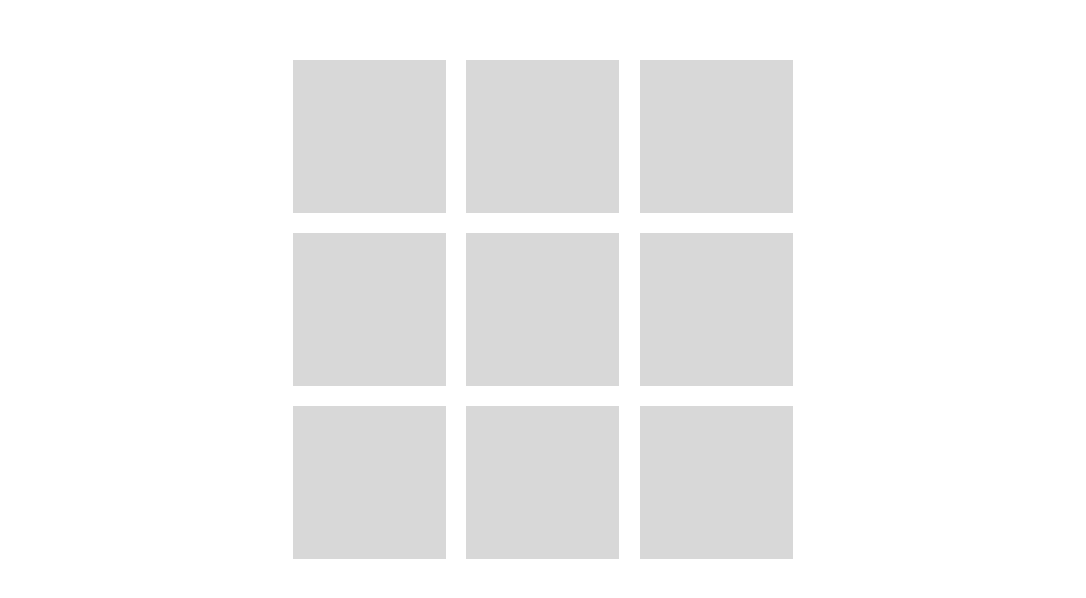
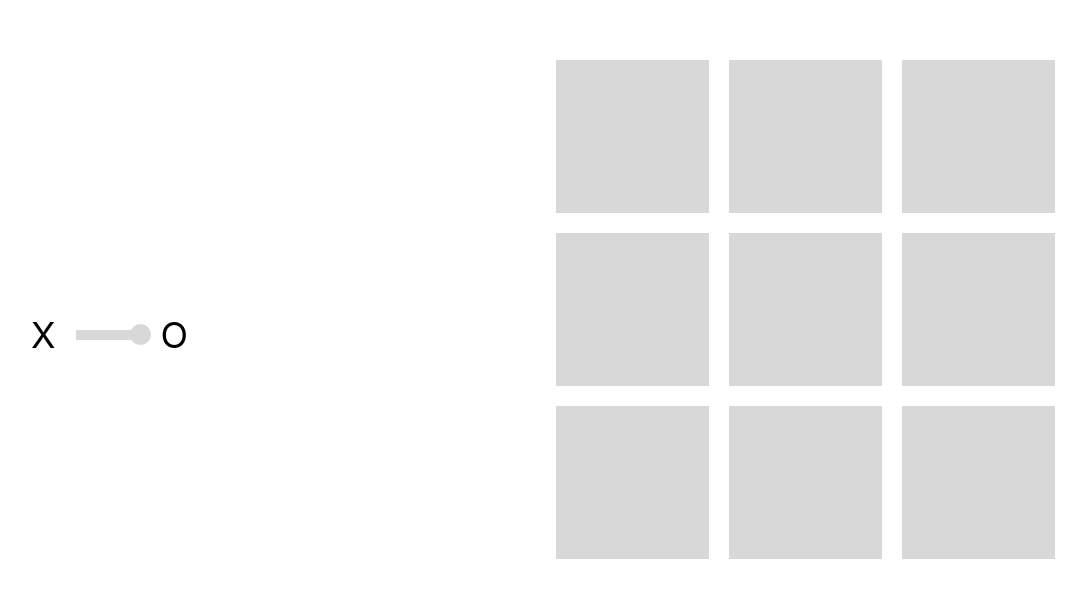
Before and after one commit to AlexandrKirichenko/Tic-Tac-Toe, a React (Create React App) app: page / in a window 1280 px wide. Shown: the part 190-788 px from the top of the page, without its empty margins (97-1183 px from the left). Built offline with nearby package versions, Linux system fonts and the light colour scheme.

Commit message:
refactor helper.js , border add component Move

```diff
--- a/src/components/Board/Board.jsx
+++ b/src/components/Board/Board.jsx
@@ -2,12 +2,12 @@ import React from 'react'
 import './Board.scss'
 import Square from '../Square/Square'
 
-const Board = ({squares, click}) => {
+const Board = ({squares, click, disableColor}) => {
     return (
         <div className="board">
             {
                 squares.map((square, i) => (
-                    <Square key={i} value={square} onClick={() => click(i)} />
+                    <Square key={i} value={square} onClick={() => click(i)} disable = { Boolean( squares ) } />
                         ))
             }
         </div>
--- a/src/components/Button/Button.scss
+++ b/src/components/Button/Button.scss
@@ -1,6 +1,6 @@
 .play__again_btn {
   background-color: var(--color-button);
-  border: 1px solid #979797;
+  border: 1px solid var(--color-border-button);
   font-size: 14px;
   font-style: normal;
   text-decoration: none;
--- a/src/components/Game/Game.jsx
+++ b/src/components/Game/Game.jsx
@@ -3,6 +3,7 @@ import Board from '../Board/Board'
 import {calculateWinner,isBoardFull} from '../../helper'
 import Winner from '../Winner/Winner'
 import './Game.scss'
+import Move from '../Move/Move'
 
 
 const Game = () => {
@@ -25,9 +26,9 @@ const Game = () => {
     }, [board]);
 
     const handleClick = (index) => {
-        if(board[index]) {
-            alert('Ячейка занята')
-        }
+        // if(board[index]) {
+        //     alert('Ячейка занята')
+        // }
         const boardCopy = [...board]
         if (winner || boardCopy[index]) return
 
@@ -42,10 +43,11 @@ const Game = () => {
         setWinner(null);
         setIsDraw(false);
     }
-
+    const disableColor = Boolean(winner || isDraw)
     return (
         <div className="wrapper">
-            <Board squares={board} click={handleClick}/>
+            <Move player={player}/>
+            <Board squares={board} click={handleClick} disableColor={disableColor ? 'all-gray-color': ' '}/>
                 {winner || isDraw ? <Winner winner={winner}  isDraw={isDraw} btnClk={btnClk}/> : null}
         </div>
 
--- a/src/components/Game/Game.scss
+++ b/src/components/Game/Game.scss
@@ -4,3 +4,7 @@
   position: relative;
   padding-top: 150px;
 }
+
+.all-gray-color .color-modificator {
+  color: gray;
+}
--- /dev/null
+++ b/src/components/Move/Move.jsx
@@ -0,0 +1,16 @@
+import React from 'react'
+import './Move.scss'
+
+const Move = ({player}) => {
+    return (
+        <div className="wrapper">
+            <div className="move_dsc color-modificator ">  X</div>
+            <div className="btn__line"></div>
+            <div className="move_dsc color-modificator ">  O </div>
+             <div className="btn__line_round" style={{left: player ? '99px': '30px' }}></div>
+
+        </div>
+    )
+}
+
+export default Move
--- /dev/null
+++ b/src/components/Move/Move.scss
@@ -0,0 +1,29 @@
+.wrapper {
+  display: flex;
+  align-items: center;
+  ////justify-content: revert;
+  position: relative;
+  .move_dsc {
+    font-size: 36px;
+    font-style: normal;
+    text-decoration: none;
+    text-align: left;
+  }
+}
+
+.btn__line {
+  //position: absolute;
+  z-index: 500;
+  height: 10px;
+  width: 65px;
+  background: var(--color-square);
+  margin: 0 20px;
+  &_round {
+    position: absolute;
+    z-index: 1000;
+    height: 21px;
+    width: 21px;
+    border-radius: 50%;
+    background: var(--color-square);
+  }
+}
--- a/src/components/Square/Square.jsx
+++ b/src/components/Square/Square.jsx
@@ -1,9 +1,9 @@
 import React from 'react';
 import './Square.scss';
 
-const Square = ({onClick, value}) => {
+const Square = ({onClick, value, disable, disableColor}) => {
     return (
-        <button className="square" onClick={onClick}>
+        <button className="square" onClick={onClick} disable={disable} disableColor={disableColor}>
             {value}
         </button>
     )
--- a/src/components/Square/Square.scss
+++ b/src/components/Square/Square.scss
@@ -2,7 +2,6 @@
     width: 153px;
     height: 153px;
     background: var(--color-square);
-    border: 3px solid #fff;
     cursor: pointer;
     outline: none;
     display: flex;
@@ -15,7 +14,7 @@
     line-height: 90px;
     font-style: normal;
     text-decoration: none;
-    color: #a2a2a2;
+    //color: #a2a2a2;
     &:hover {
         background: var(--color-onhover);
         transition: .3s all ease;
--- a/src/components/Winner/Winner.scss
+++ b/src/components/Winner/Winner.scss
@@ -11,7 +11,7 @@
 
   & .wrap-internal {
     display: flex;
-    padding: 50px;
+    //padding: 50px;
     flex-direction: column;
     font-size: 48px;
     font-style: normal;
@@ -20,6 +20,9 @@
     justify-content: center;
     align-items: center;
     z-index: 999;
+    .winner {
+      background: var(--color-square);
+    }
     & > div:first-child {
       margin-right: 30px;
     }
--- a/src/helper.js
+++ b/src/helper.js
@@ -18,12 +18,4 @@ export function calculateWinner(squares) {
     return null
 }
 
-export const isBoardFull = (board) => {
-    let flag = 0;
-    for (let i=  0; i<9; i++) {
-        if (board[i]) {
-            flag++;
-        }
-    }
-    return flag===9;
-}
+export const isBoardFull =  (board) => board.filter(item => item===null).length === 0
--- a/src/index.css
+++ b/src/index.css
@@ -19,4 +19,5 @@ code {
   --color-button: #D8D8D8;
   --color-bgbutton: #979797;
   --color-square-text: #a2a2a2;
+  --color-border-button: #979797;
 }
```
